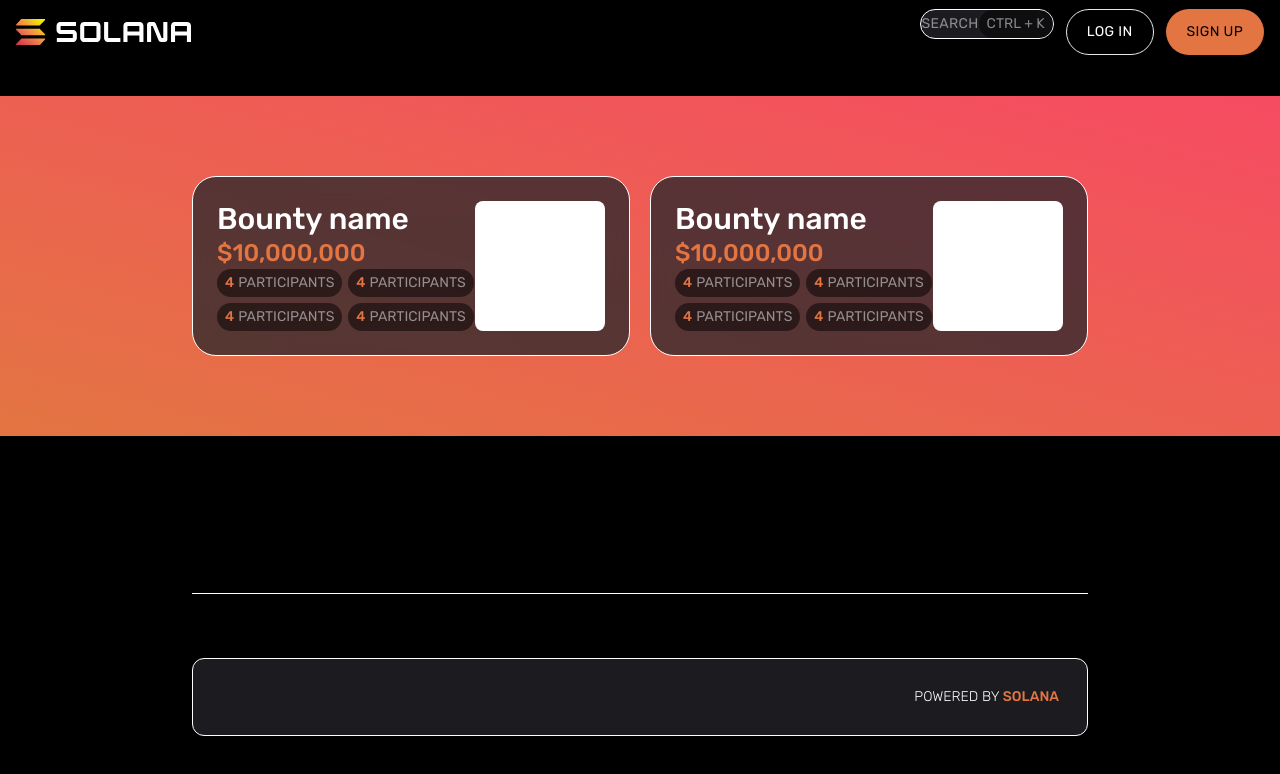
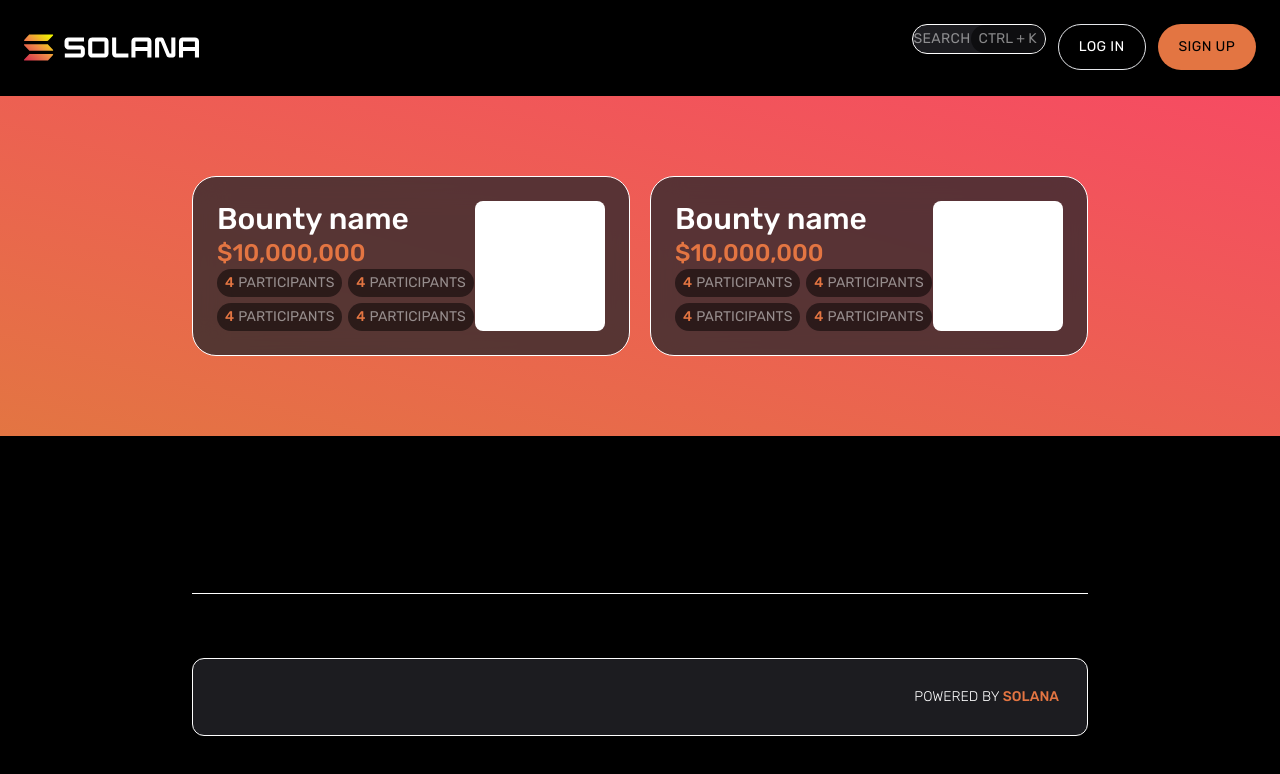
Before and after one commit to andresmgsl/solana-cohort-june-2022, a Next.js app: page /explorer in a window 1280 px wide. Shown: the top 774 px of the page. Built offline with nearby package versions, Linux system fonts and the light colour scheme.

Commit message:
Fix issue in `Card`-component.
Improve `blur` `prop`.

```diff
--- a/src/components/common/card/index.tsx
+++ b/src/components/common/card/index.tsx
@@ -7,17 +7,8 @@ import cn from 'utils';
 type CardProps = {
     className?: string;
     children?: React.ReactNode;
-    blur?: string;
+    blur?: boolean;
 };
-
-/**
- * Pre-defined styling, according to agreed-upon design-system.
- */
-const blurClasses = {
-    true: 'border border-white bg-base/75 backdrop-blur-lg backdrop-filter text-white',
-    false: '',
-};
-
 
 /**
  * Definition of a card component,the main purpose of
@@ -28,11 +19,11 @@ const blurClasses = {
  * @param children Child elements to be rendered within the component.
  * @param blur Whether or not to apply a blur-effect.
  */
-const Card = ({ className, children, blur = 'false' }: CardProps) => (
+const Card = ({ className, children, blur = true }: CardProps) => (
     <div
         className={cn(
             className,
-            blurClasses[blur],
+            blur && 'border border-white bg-base/75 backdrop-blur-lg backdrop-filter text-white',
             'w-fit max-w-full items-center rounded-3xl',
         )}
     >
--- a/src/components/common/image/index.tsx
+++ b/src/components/common/image/index.tsx
@@ -8,18 +8,17 @@ import cn from 'utils';
     className?: string;
     height?: number;
     src: string;
+    alt?: string;
     rest?: any;
 };
 
-const Image = ({ className, height, src, ...rest }: ImageProps) => {
-    return (
+const Image = ({ className, height, src, alt, ...rest }: ImageProps) => (
     <div
         className={cn('_image-container', className)}
         style={height ? { height } : null}
     >
-            <NextImage className="_image" layout="fill" src={src} {...rest} />
+        <NextImage className="_image" layout="fill" src={src} alt={alt} {...rest} />
     </div>
 );
-};
 
 export default Image;
--- a/src/components/common/layout/header/index.tsx
+++ b/src/components/common/layout/header/index.tsx
@@ -1,15 +1,16 @@
 import Button from 'components/common/button';
 import SearchBar from 'components/common/search-bar';
+// import Image from 'components/common/image';
 import Image from 'next/image';
 
 const Header = () => (
-    <header className="flex flex-row justify-between fixed top-0 z-50 h-16 w-full items-center bg-black/25 px-4 backdrop-blur-xl backdrop-filter">
+    <header className="flex flex-row justify-between fixed top-0 z-50 w-full items-center bg-black/25 p-6 backdrop-blur-xl backdrop-filter">
         <Image
             src="/logo.svg"
-            alt="Solana Logo"
-            layout="fixed"
+            alt="logo"
             width={175}
-            height={100}
+            height={27}
+            // priority
         />
 
         <div className="flex flex-row gap-3 h-fit">
--- a/src/components/common/search-bar/index.tsx
+++ b/src/components/common/search-bar/index.tsx
@@ -2,7 +2,7 @@ import Card from "components/common/card";
 import Chip from "components/common/chip";
 
 const SearchBar = () => (
-    <Card className="flex flex-row w-fit h-full !rounded-full" blur="true">
+    <Card className="flex flex-row w-fit h-full !rounded-full">
         <p className="text-white/50 text-sm uppercase tracking-wide"> Search </p>
         <Chip value="CTRL + K" />
     </Card>
--- a/src/components/explorer-page/featured-section/featured-bounty-card/index.tsx
+++ b/src/components/explorer-page/featured-section/featured-bounty-card/index.tsx
@@ -2,7 +2,7 @@ import Card from "components/common/card";
 import Chip from "components/common/chip";
 
 const FeaturedBountyCard = () => (
-    <Card className="flex flex-row w-fit max-h-48 p-6" blur="true">
+    <Card className="flex flex-row w-fit max-h-48 p-6">
         <div className="flex flex-col justify-between w-fit h-full">
             <div className="flex flex-col">
                 <h2 className="text-3xl font-medium">
--- a/src/components/home-page/about-section/index.tsx
+++ b/src/components/home-page/about-section/index.tsx
@@ -10,7 +10,7 @@ const AboutSection = () => (
         </div>
 
         <div className="order-1 my-auto flex h-auto flex-col">
-            <Card blur="true" className="px-10 py-11">
+            <Card className="px-10 py-11">
                 <div className="flex flex-col justify-between gap-10">
                     <div className="flex max-w-xl flex-col gap-5">
                         <h2 className="text-4xl font-medium text-primary md:text-6xl">
--- a/src/components/home-page/actions-section/index.tsx
+++ b/src/components/home-page/actions-section/index.tsx
@@ -7,7 +7,7 @@ const ActionsSection = () => (
         className="w-full p-5 sm:p-8 md:px-16 lg:px-32 lg:py-16 xl:px-48 xl:py-20 bg-gradient-to-tr from-primary to-secondary"
     >
         <div className="flex w-full flex-col gap-5 md:flex-row">
-            <Card className="w-full p-12" blur="true">
+            <Card className="w-full p-12">
                 <div className="flex h-full flex-col justify-between gap-10">
                     <div className="flex max-w-xl flex-col gap-4">
                         <h2 className="text-4xl font-medium md:text-6xl">
@@ -23,7 +23,7 @@ const ActionsSection = () => (
                     <Button text="Get Started" variant="outlined" />
                 </div>
             </Card>
-            <Card className="h-full w-full p-12" blur="true">
+            <Card className="h-full w-full p-12">
                 <div className="flex flex-col justify-between gap-10">
                     <div className="flex max-w-xl flex-col gap-4">
                         <h2 className="text-4xl font-medium md:text-6xl">
--- a/src/components/home-page/faq-section/index.tsx
+++ b/src/components/home-page/faq-section/index.tsx
@@ -16,7 +16,7 @@ const FaqSection = () => (
                     <img src="/back.webp" alt="" />
                 </div>
                 <div className="w-full md:relative md:-ml-36 md:h-3/4 md:w-2/3">
-                    <Card blur="true" className="p-4">
+                    <Card className="p-4">
                         <Accordion />
                     </Card>
                 </div>
```
Lines whose indentation alone changed are shown as unchanged.
